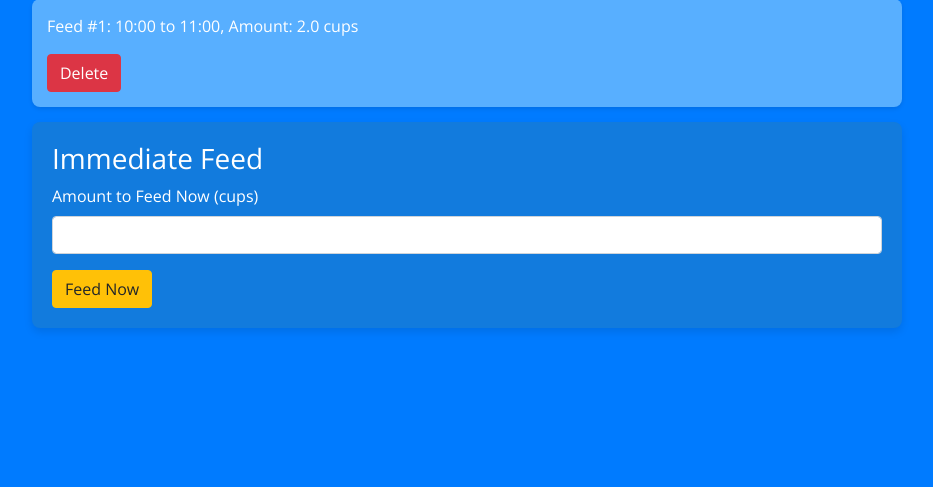
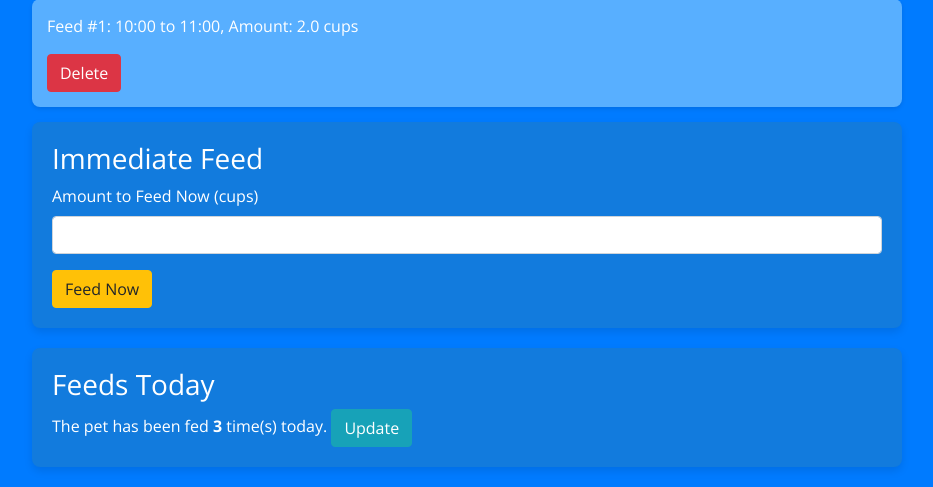
Before and after one commit to gabedavid03/dog-feeda, a Flask app: page / in a window 1280 px wide. Shown: the part 734-1221 px from the top of the page, without its empty margins (173-1106 px from the left). Before the commit the page ends 1066 px from the top, so only its background shows below. Run offline with Flask 3, Linux system fonts and the light colour scheme; some libraries are stand-ins or nearby versions.

Commit message:
added immediate feed and feeds today panels

```diff
--- a/src/controller.py
+++ b/src/controller.py
@@ -40,6 +40,7 @@ def reset_completed() -> None:
     current_time = utc_now.astimezone(est)
     midnight_str = '24:00'
     midnight = datetime.strptime(midnight_str, "%H:%M").time()
+
     if current_time == midnight:
         with open('../web_server/params.json', 'r') as file:
             params = json.load(file)
--- a/web_server/app.py
+++ b/web_server/app.py
@@ -1,4 +1,4 @@
-from flask import Flask, render_template, request, redirect, url_for
+from flask import Flask, render_template, request, redirect, url_for, jsonify
 import json
 
 app = Flask(__name__)
@@ -46,7 +46,12 @@ def index():
         write_feeds(feeds_data)
         return redirect(url_for('index'))
 
-    return render_template('index.html', feeds=feeds_data['feeds'], autodispense=feeds_data['autodispense'], feed_now=feeds_data.get('feed_now', {'valid': 0, 'amount': 0}))
+    return render_template('index.html', feeds=feeds_data['feeds'], autodispense=feeds_data['autodispense'], feed_now=feeds_data.get('feed_now', {'valid': 0, 'amount': 0}), feeds_today=feeds_data.get('feeds_today', 0))
+
+@app.route('/get_feeds_today', methods=['GET'])
+def get_feeds_today():
+    feeds_data = read_feeds()
+    return jsonify(feeds_today=feeds_data.get('feeds_today', 0))
 
 if __name__ == '__main__':
     app.run(debug=True)
--- a/web_server/feeds.json
+++ b/web_server/feeds.json
@@ -12,5 +12,6 @@
     "feed_now": {
         "valid": 1,
         "amount": 1.0
-    }
+    },
+    "feeds_today": 3
 }
--- a/web_server/templates/index.html
+++ b/web_server/templates/index.html
@@ -133,6 +133,27 @@
       </form>
     </div>
 
+        <!-- Panel displaying the number of times fed today with an update button -->
+    <div class="card">
+      <h3>Feeds Today</h3>
+      <div class="panel panel-default">
+        <div class="panel-body">
+          The pet has been fed <strong id="feeds-today">{{ feeds_today }}</strong> time(s) today.
+          <button id="update-feeds-today" class="btn btn-info">Update</button>
+        </div>
+      </div>
+    </div>
+
+    <script>
+      document.getElementById('update-feeds-today').addEventListener('click', function() {
+        fetch('/get_feeds_today')
+          .then(response => response.json())
+          .then(data => {
+            document.getElementById('feeds-today').textContent = data.feeds_today;
+          });
+      });
+    </script>
+
   </div>
   <script src="https://code.jquery.com/jquery-3.3.1.slim.min.js"></script>
   <script src="https://cdnjs.cloudflare.com/ajax/libs/popper.js/1.14.7/umd/popper.min.js"></script>
```
